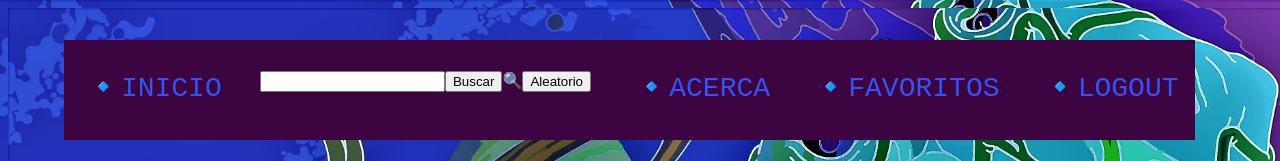
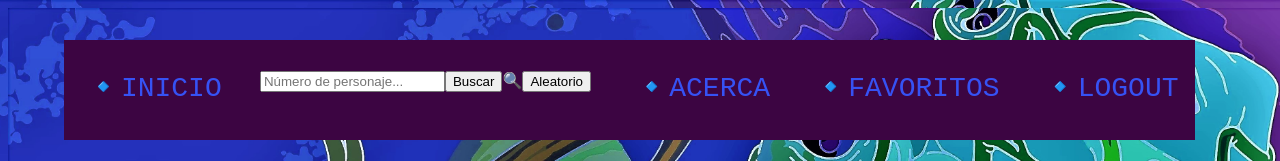
Before and after one commit to Yerola/rick-and-morty-henry-api, a React (Create React App) app: page /home in a window 1280 px wide. Shown: the top 161 px of the page. Built offline with nearby package versions, Linux system fonts and the light colour scheme.

Commit message:
Update SearchBar.jsx

```diff
--- a/src/components/SearchBar/SearchBar.jsx
+++ b/src/components/SearchBar/SearchBar.jsx
@@ -6,20 +6,43 @@ const Buscador = styled.input``;
 const Boton = styled.button``;
 
 export default function SearchBar(props) {
-  let [characterId, setCharacterId] = useState();
+  let [characterId, setCharacterId] = useState("");
+
+  const limpiarBusqueda = () => {
+    setCharacterId("");
+  };
+
+  const handleSearch = () => {
+    props.onSearch(characterId);
+    limpiarBusqueda();
+  };
+
+  const handleKeyDown = (e) => {
+    if (e.key === "Enter") {
+      handleSearch();
+    }
+  };
 
   return (
     <Contenedor>
       <Buscador
-        type="search"
+        type="text"
         name="search"
         id="#"
-        onChange={(e) => setCharacterId((characterId = e.target.value))}
+        placeholder='Número de personaje...'
+        value={characterId}
+        onChange={(e) => setCharacterId(e.target.value)}
+        onKeyDown={handleKeyDown}
       />
-      <Boton onClick={() => props.onSearch(characterId)}
-      >Buscar</Boton>
-      <span role="img" aria-labelledby="loupe">🔍</span>
-      <button onClick={() => props.onSearch(Math.floor(Math.random() * 826))}>Aleatorio</button>
+      <Boton onClick={handleSearch}>Buscar</Boton>
+      <span role="img" aria-labelledby="loupe">
+        🔍
+      </span>
+      <button
+        onClick={() => props.onSearch(Math.floor(Math.random() * 826))}
+      >
+        Aleatorio
+      </button>
     </Contenedor>
   );
-}
+};
```
